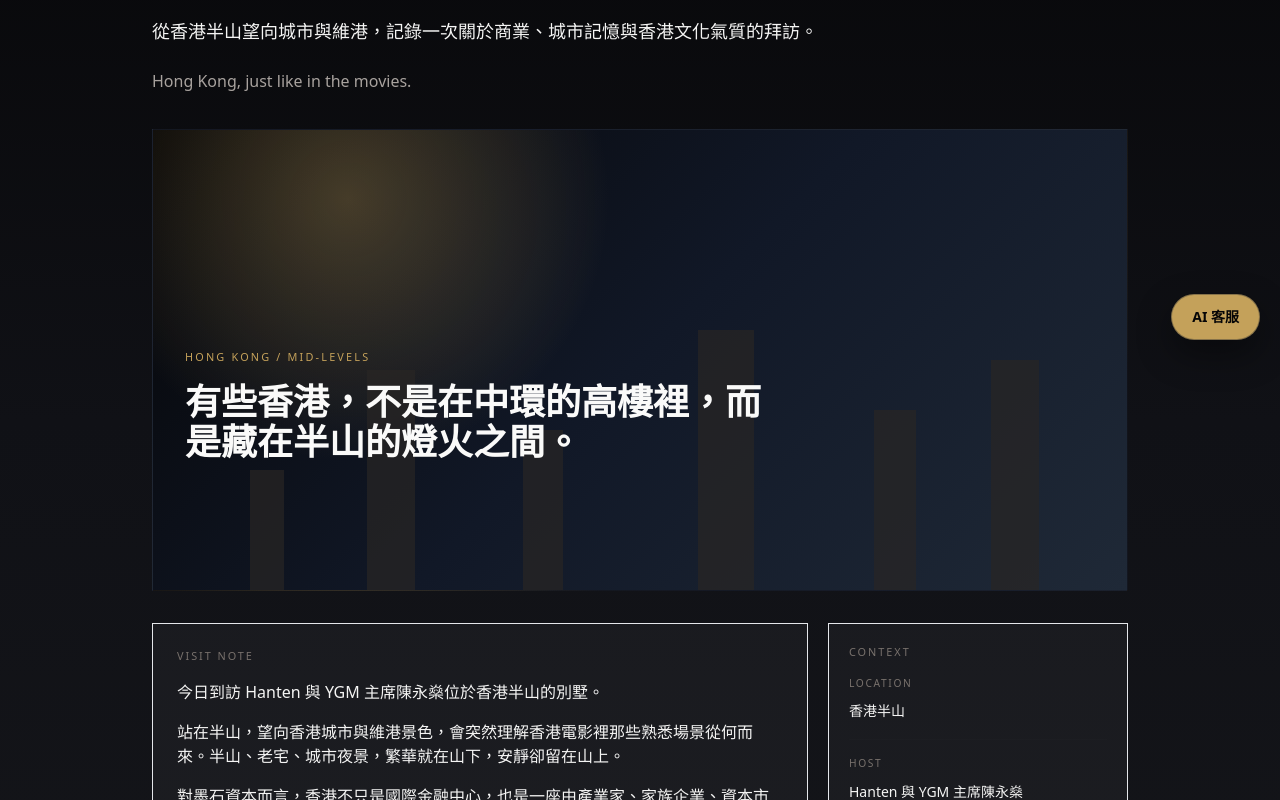
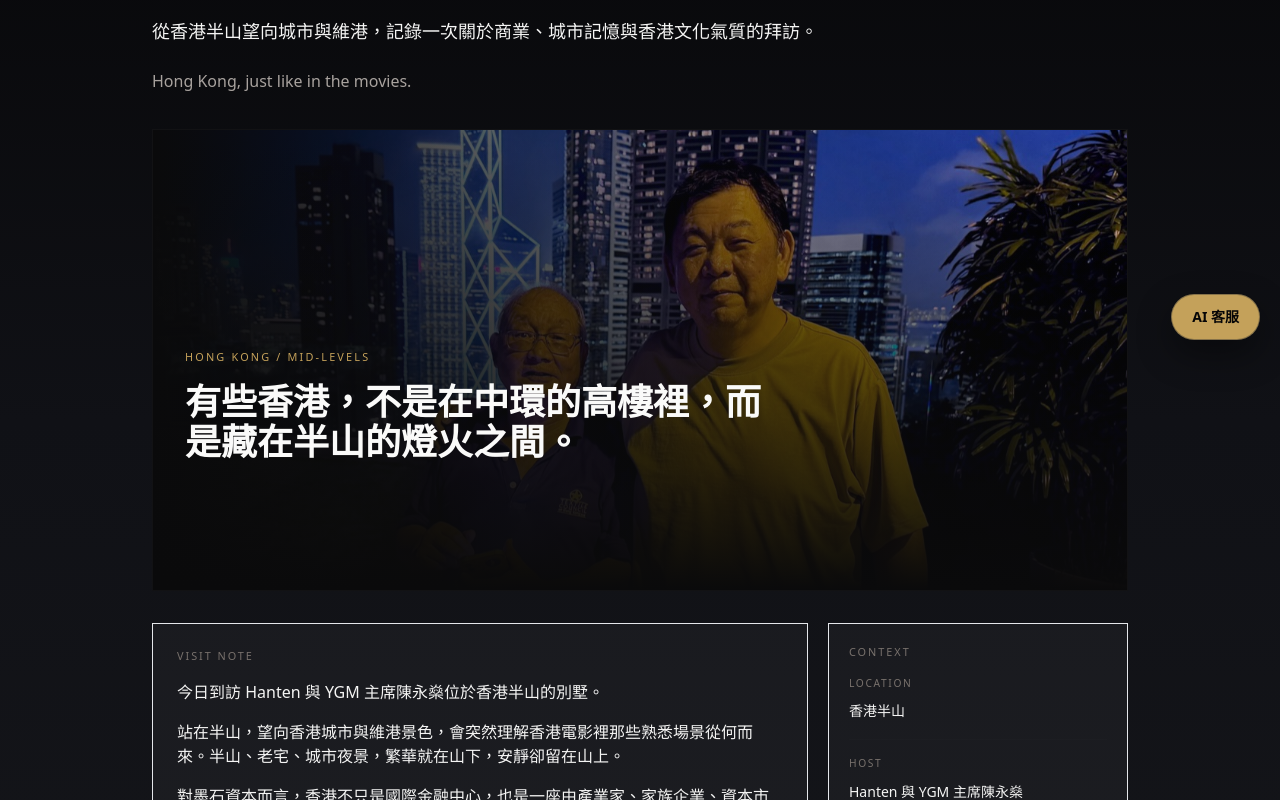
Before and after one commit to ifachang/inkstonecapital-site, a Next.js app: page /news/hong-kong-mid-levels-chan-wing-sun-visit in a window 1280 px wide. Shown: the part 440-1240 px from the top of the page. Built offline with nearby package versions, Linux system fonts and the light colour scheme.

Commit message:
Add Hong Kong Mid-Levels visit photo

```diff
--- a/src/app/news/hong-kong-mid-levels-chan-wing-sun-visit/page.tsx
+++ b/src/app/news/hong-kong-mid-levels-chan-wing-sun-visit/page.tsx
@@ -8,6 +8,7 @@ const pagePath = "/news/hong-kong-mid-levels-chan-wing-sun-visit/";
 const pageTitle = "墨石資本到訪 Hanten 與 YGM 主席陳永燊香港半山別墅";
 const pageDescription =
   "墨石資本團隊到訪 Hanten 與 YGM 主席陳永燊位於香港半山的別墅，從半山老宅、城市夜景與維港視角，記錄香港商業文化與城市記憶。";
+const pageImage = "/hong-kong-mid-levels-chan-wing-sun-visit.jpg";
 
 const notes = [
   "今日到訪 Hanten 與 YGM 主席陳永燊位於香港半山的別墅。",
@@ -31,8 +32,8 @@ export const metadata: Metadata = {
     locale: "zh_TW",
     images: [
       {
-        url: "/inkstone-office-wall.jpg",
-        alt: "Inkstone Capital",
+        url: pageImage,
+        alt: "Hanten 與 YGM 主席陳永燊與墨石資本代表於香港半山夜景前合影",
       },
     ],
     publishedTime: "2026-08-14",
@@ -43,7 +44,7 @@ export const metadata: Metadata = {
     card: "summary_large_image",
     title: `${pageTitle} | ${siteName}`,
     description: pageDescription,
-    images: ["/inkstone-office-wall.jpg"],
+    images: [pageImage],
   },
 };
 
@@ -68,6 +69,7 @@ export default function HongKongMidLevelsChanWingSunVisitPage() {
     mainEntityOfPage: `${siteUrl}${pagePath}`,
     url: `${siteUrl}${pagePath}`,
     inLanguage: "zh-Hant",
+    image: `${siteUrl}${pageImage}`,
     articleSection: "Hong Kong Visit",
     keywords: "Inkstone Capital, Hong Kong, Mid-Levels, Hanten, YGM, Chan Wing Sun, 陳永燊",
   };
@@ -106,23 +108,15 @@ export default function HongKongMidLevelsChanWingSunVisitPage() {
             Hong Kong, just like in the movies.
           </p>
 
-          <div className="mt-8 overflow-hidden border border-stone-light/25 bg-[radial-gradient(circle_at_20%_15%,rgba(196,161,90,0.32),transparent_30%),linear-gradient(135deg,#050506_0%,#111827_50%,#1f2937_100%)]">
+          <div className="mt-8 overflow-hidden border border-stone-light/25 bg-ink">
             <div className="relative min-h-[360px] p-6 sm:min-h-[460px] sm:p-8">
-              <div className="absolute inset-x-0 bottom-0 h-56 bg-gradient-to-t from-accent-gold/16 to-transparent" />
-              {[
-                ["10%", "120px", "34px"],
-                ["22%", "220px", "48px"],
-                ["38%", "160px", "40px"],
-                ["56%", "260px", "56px"],
-                ["74%", "180px", "42px"],
-                ["86%", "230px", "48px"],
-              ].map(([left, height, width]) => (
-                <div
-                  key={left}
-                  className="absolute bottom-0 bg-stone-800/70"
-                  style={{ left, height, width }}
-                />
-              ))}
+              <img
+                src={pageImage}
+                alt="Hanten 與 YGM 主席陳永燊與墨石資本代表於香港半山夜景前合影"
+                className="absolute inset-0 h-full w-full object-cover"
+              />
+              <div className="absolute inset-0 bg-gradient-to-r from-ink via-ink/58 to-transparent" />
+              <div className="absolute inset-0 bg-gradient-to-t from-ink via-ink/18 to-transparent" />
               <div className="relative z-10 flex h-full min-h-[300px] flex-col justify-end">
                 <div className="max-w-xl">
                   <div className="text-[0.68rem] uppercase tracking-[0.2em] text-accent-gold">
--- a/src/data/news.json
+++ b/src/data/news.json
@@ -3,7 +3,7 @@
     "title": "墨石資本到訪 Hanten 與 YGM 主席陳永燊香港半山別墅",
     "href": "/news/hong-kong-mid-levels-chan-wing-sun-visit/",
     "source": "Inkstone Capital",
-    "thumbnail": "/inkstone-office-wall.jpg"
+    "thumbnail": "/hong-kong-mid-levels-chan-wing-sun-visit.jpg"
   },
   {
     "title": "AIMUF 補充 SEC 8-K：Jonathan Bond 與 William Koschak 擬加入合併後 PubCo 獨立董事名單",
```
Also changed, not shown: public/hong-kong-mid-levels-chan-wing-sun-visit.jpg (added).
